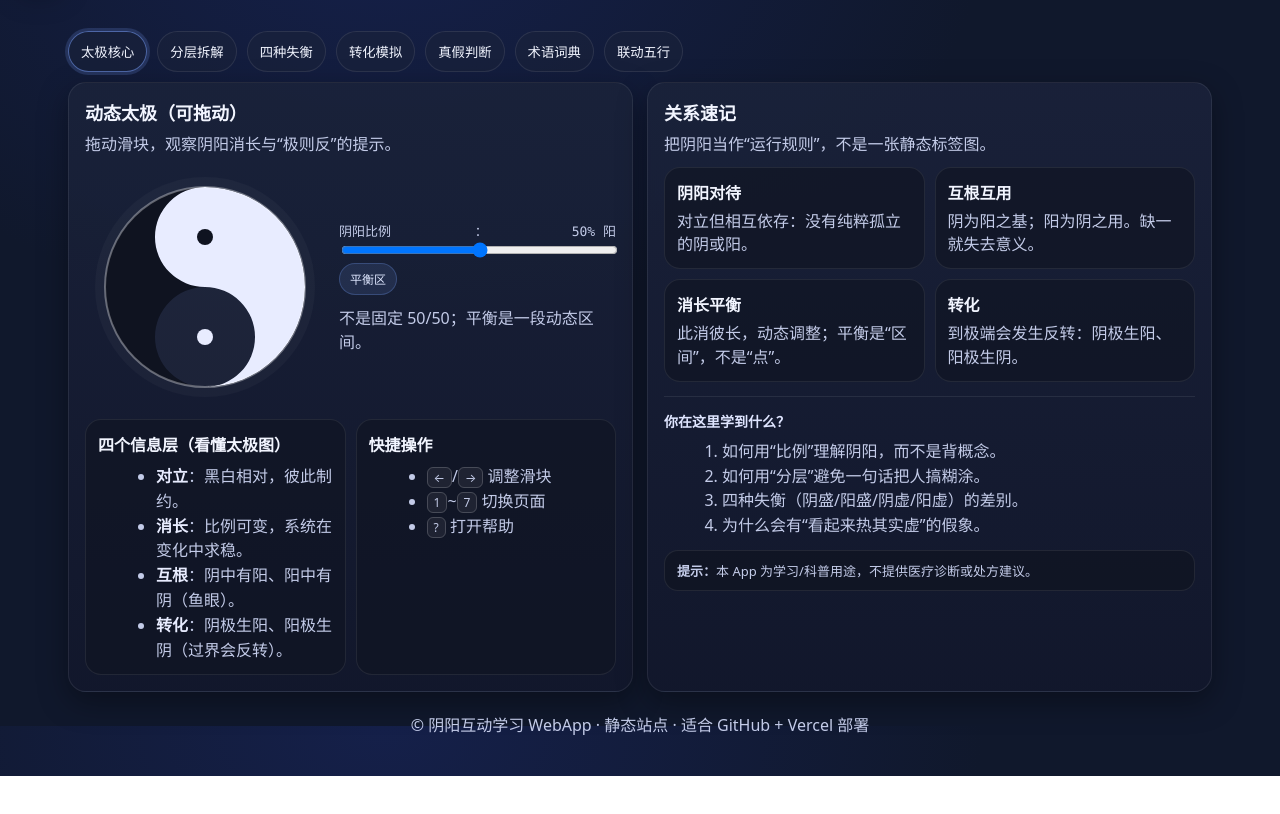
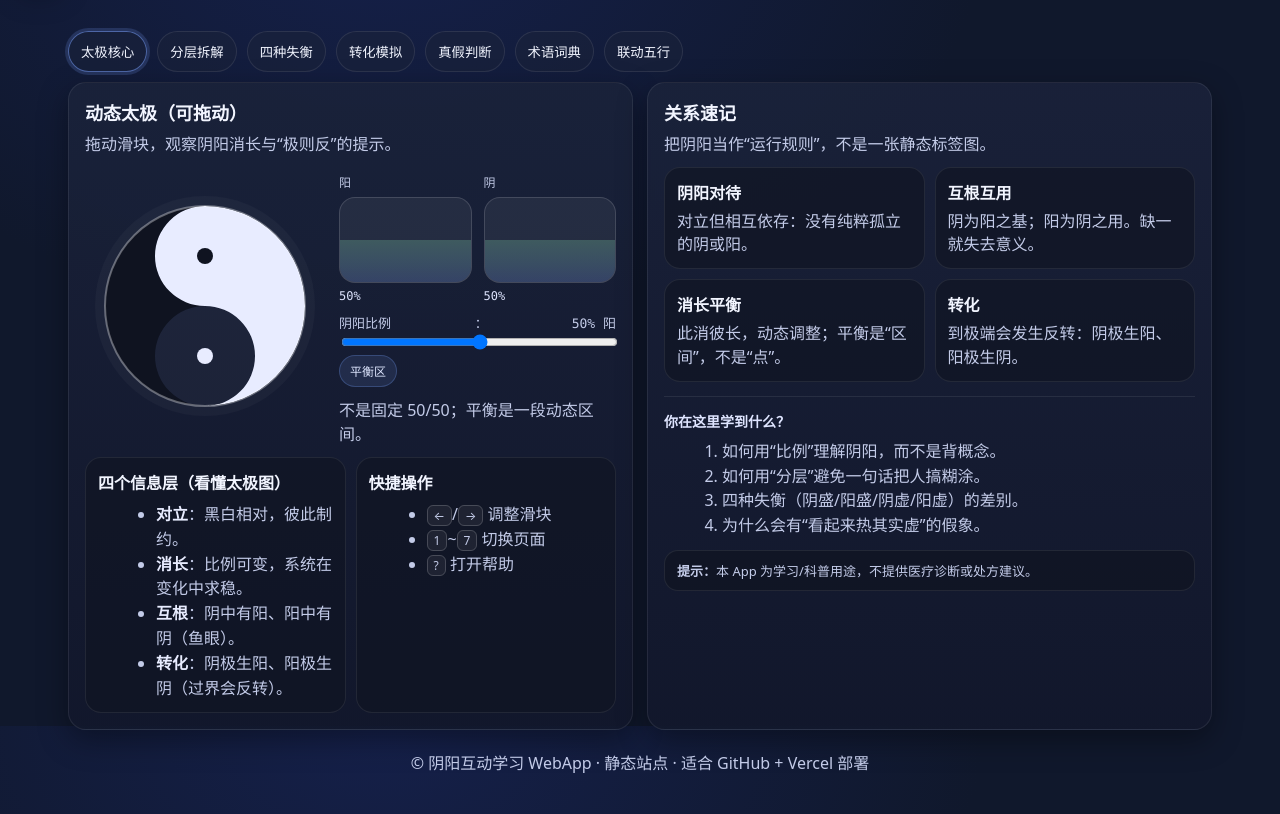
Before and after one commit to longpost/yinyang-webapp, a plain HTML site: page index.html in a window 1280 px wide. Shown: the part 74-888 px from the top of the page. Before the commit the page ends 850 px from the top, so only its background shows below. Drawn offline with Linux system fonts and the light colour scheme.

Commit message:
Add files via upload

```diff
--- a/app.js
+++ b/app.js
@@ -16,7 +16,9 @@
       hintBalanced: "不是固定 50/50；平衡是一段动态区间。",
       hintYang: "阳在上升，阴相对下降；继续推高会触发“极则反”。",
       hintYin: "阴在上升，阳相对下降；继续推高会触发“极则反”。",
-      exportOk: "已生成 JSON（可复制保存）："
+      exportOk: "已生成 JSON（可复制保存）：",
+      yinLabel:"阴",
+      yangLabel:"阳"
     },
     en: {
       langName: "English",
@@ -30,7 +32,9 @@
       hintBalanced: "Balance is a dynamic band, not a fixed 50/50 point.",
       hintYang: "Yang rising, Yin relatively falling; pushing to an extreme tends to flip.",
       hintYin: "Yin rising, Yang relatively falling; pushing to an extreme tends to flip.",
-      exportOk: "JSON generated (copy & save):"
+      exportOk: "JSON generated (copy & save):",
+      yinLabel:"Yin",
+      yangLabel:"Yang"
     }
   };
 
@@ -196,6 +200,9 @@
     }
 
     $("#lblRatio").textContent = t("ratio");
+    const ly = $("#lblYang"); const ln = $("#lblYin");
+    if (ly) ly.textContent = t("yangLabel");
+    if (ln) ln.textContent = t("yinLabel");
     const q = $("#q");
     if (q) q.placeholder = (LANG==="zh") ? "搜索：如 阴虚 / 消长 / 真寒假热 ..." : "Search: e.g., Yin deficiency / waxing-waning / true cold false heat ...";
   }
@@ -311,6 +318,14 @@
     const r = $("#ratio");
     const yangPct = Number(r.value);
     $("#ratioVal").textContent = String(yangPct);
+
+    const yinPct = 100 - yangPct;
+    const pctYang = $("#pctYang"); const pctYin = $("#pctYin");
+    if (pctYang) pctYang.textContent = String(yangPct);
+    if (pctYin) pctYin.textContent = String(yinPct);
+    const barYang = $("#barYang"); const barYin = $("#barYin");
+    if (barYang) barYang.style.height = `${yangPct}%`;
+    if (barYin) barYin.style.height = `${yinPct}%`;
 
     // Keep a correct (standard) Taiji and rotate it for interactivity.
     const g = $("#taijiG");
--- a/index.html
+++ b/index.html
@@ -64,6 +64,20 @@
             </svg>
 
             <div class="slider">
+
+              <div class="yybars" aria-label="Yin Yang waxing waning bars">
+                <div class="yycol yangCol">
+                  <div class="yyname" id="lblYang">阳</div>
+                  <div class="yytrack"><div id="barYang" class="yyfill"></div></div>
+                  <div class="yypct mono"><span id="pctYang">50</span>%</div>
+                </div>
+                <div class="yycol yinCol">
+                  <div class="yyname" id="lblYin">阴</div>
+                  <div class="yytrack"><div id="barYin" class="yyfill"></div></div>
+                  <div class="yypct mono"><span id="pctYin">50</span>%</div>
+                </div>
+              </div>
+
               <label for="ratio" class="label"><span id="lblRatio">阴阳比例</span>：
                 <span class="mono"><span id="ratioVal">50</span>% 阳</span>
               </label>
--- a/style.css
+++ b/style.css
@@ -327,3 +327,33 @@ dialog::backdrop{background: rgba(0,0,0,.6)}
 .dlg-title{font-weight:900}
 .dlg-bd{padding:12px}
 .export{margin-top:10px;white-space:pre-wrap}
+
+
+/* Yin/Yang waxing-waning bars */
+.yybars{display:flex;gap:12px;align-items:flex-end;margin:6px 0 10px}
+.yycol{flex:1;min-width:110px}
+.yyname{font-size:12px;color:var(--muted);margin-bottom:6px}
+.yytrack{
+  height:86px;
+  border-radius:16px;
+  border:1px solid rgba(255,255,255,.14);
+  background: rgba(255,255,255,.06);
+  overflow:hidden;
+  display:flex;
+  align-items:flex-end;
+}
+.yyfill{
+  width:100%;
+  height:50%;
+  background: linear-gradient(180deg, rgba(156,255,200,.22), rgba(122,162,255,.20));
+}
+.yypct{margin-top:6px;color:#dfe5ff;font-size:12px}
+
+/* Make top-right chips more legible */
+.controls .chip, .controls a.chip{
+  background: rgba(255,255,255,.10);
+  border-color: rgba(255,255,255,.18);
+}
+.controls .chip:hover, .controls a.chip:hover{
+  background: rgba(255,255,255,.14);
+}
```
